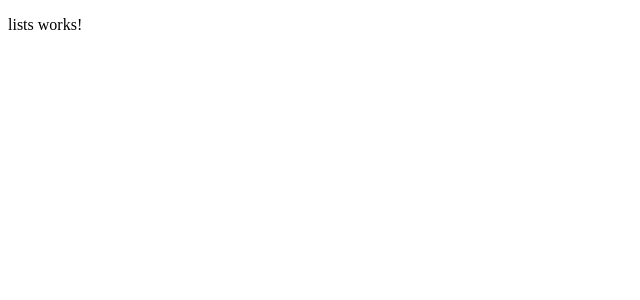
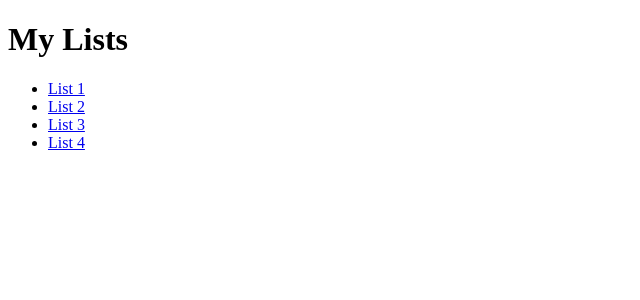
Before and after one commit to lizabawa/to-do-frontend, an Angular app: page /lists in a window 1280 px wide. Shown: the top 300 px of the page, without its empty margins (0-640 px from the left). Built offline with nearby package versions, Linux system fonts and the light colour scheme.

Commit message:
Add lists html layout

```diff
--- a/src/app/lists/lists.component.html
+++ b/src/app/lists/lists.component.html
@@ -1 +1,9 @@
-<p>lists works!</p>
+<h1>My Lists</h1>
+<div>
+    <ul>
+        <li><a routerLink="lists/:id">List 1</a></li>
+        <li><a routerLink="lists/:id">List 2</a></li>
+        <li><a routerLink="lists/:id">List 3</a></li>
+        <li><a routerLink="lists/:id">List 4</a></li>
+    </ul>
+</div>
```
